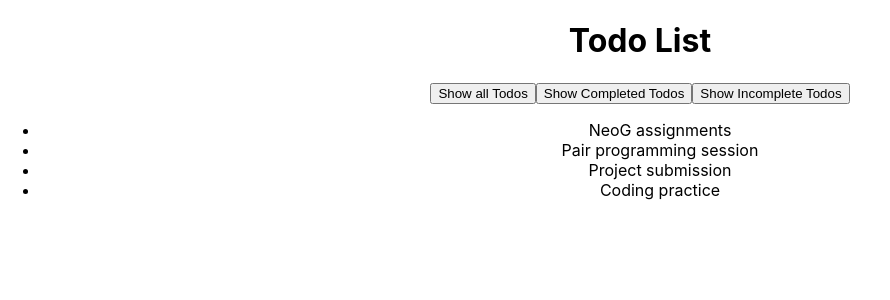
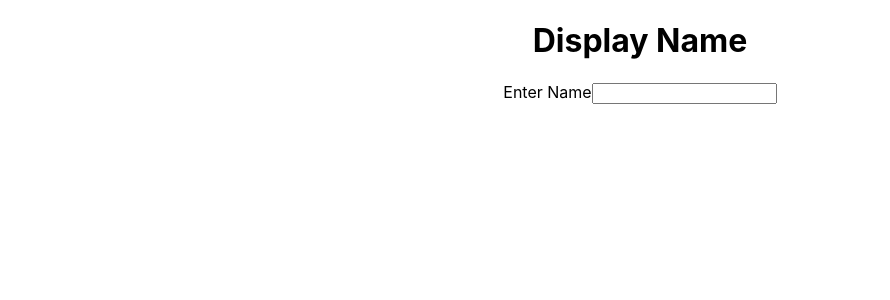
Before and after one commit to Varu98/InterviewPractise, a React (Create React App) app in the folder JSAlgo/: page / in a window 1280 px wide. Shown: the top 300 px of the page, without its empty margins (0-890 px from the left). Built offline with nearby package versions, Linux system fonts and the light colour scheme.

Commit message:
Add: display name

```diff
--- a/JSAlgo/src/App.js
+++ b/JSAlgo/src/App.js
@@ -1,5 +1,6 @@
 import "./App.css";
 import BrandFilter from "./Components/BrandFilter";
+import DisplayName from "./Components/DisplayName";
 import FilterTodo from "./Components/FilterTodo";
 import VanillaBrandFilter from "./Components/VanillaBrandFilter";
 import VanillaTodoFilter from "./Components/VanillaTodoFilter";
@@ -10,7 +11,8 @@ function App() {
       {/* <BrandFilter /> */}
       {/* <FilterTodo /> */}
       {/* <VanillaBrandFilter /> */}
-      <VanillaTodoFilter />
+      {/* <VanillaTodoFilter /> */}
+      <DisplayName />
     </div>
   );
 }
--- /dev/null
+++ b/JSAlgo/src/Components/DisplayName.jsx
@@ -0,0 +1,40 @@
+// **Problem:**  Take the name from user input and display the appropriate message when clicked on "show welcome message"
+
+// If the name is an odd number of characters display ***"Hello [name]"*** and if it's even then display ***"Hi [name]"***
+
+import React, { useState } from "react";
+
+const DisplayName = () => {
+  const [name, setName] = useState({
+    isEven: null,
+    name: "",
+  });
+  const inputChangeHandler = (e) => {
+    const { value } = e.target;
+    value.length % 2 === 0
+      ? setName({ isEven: true, name: value })
+      : setName({ isEven: false, name: value });
+  };
+  return (
+    <div>
+      <h1>Display Name</h1>
+      <label htmlFor="">
+        Enter Name
+        <input
+          type="text"
+          name=""
+          id=""
+          onChange={(e) => inputChangeHandler(e)}
+        />
+      </label>
+      {name.name.length >= 1 &&
+        (name.isEven === true ? (
+          <h1>Hi {name.name}</h1>
+        ) : (
+          <h1>Hello {name.name}</h1>
+        ))}
+    </div>
+  );
+};
+
+export default DisplayName;
--- a/JSAlgo/src/Components/VanillaTodoFilter.jsx
+++ b/JSAlgo/src/Components/VanillaTodoFilter.jsx
@@ -48,7 +48,9 @@ const VanillaTodoFilter = () => {
       </div>
       <ul>
         {todosState.map((todo) => (
-          <li key={todo.id}>{todo.title}</li>
+          <li key={todo.id}>
+            {todo.title} {todo.completed === true ? "✅" : "❌"}
+          </li>
         ))}
       </ul>
     </div>
```
